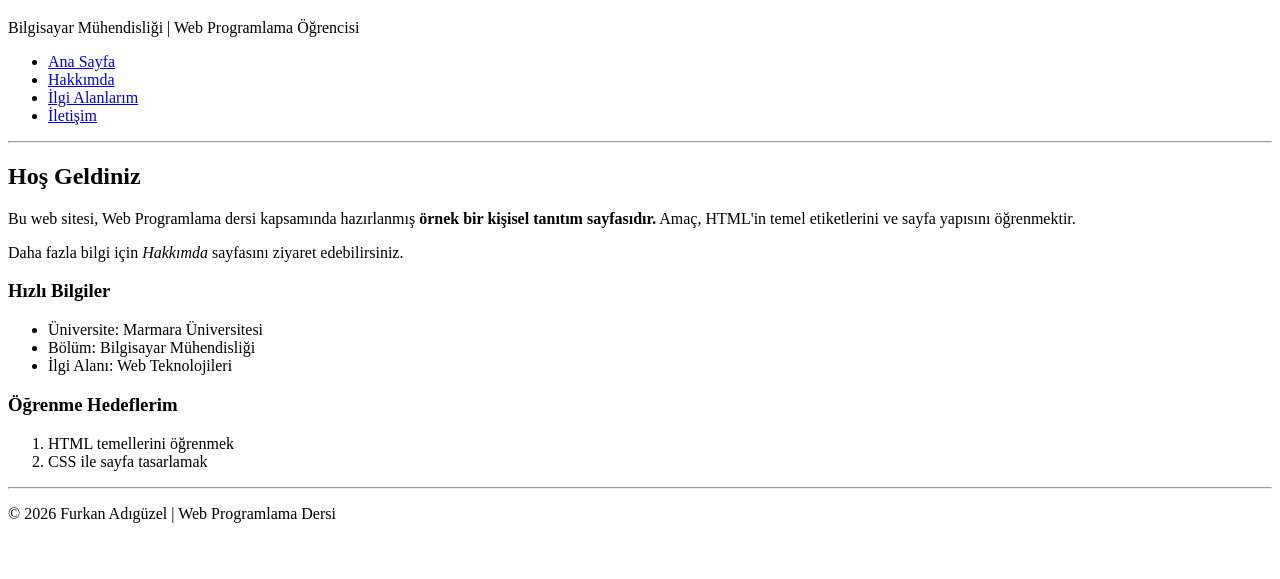
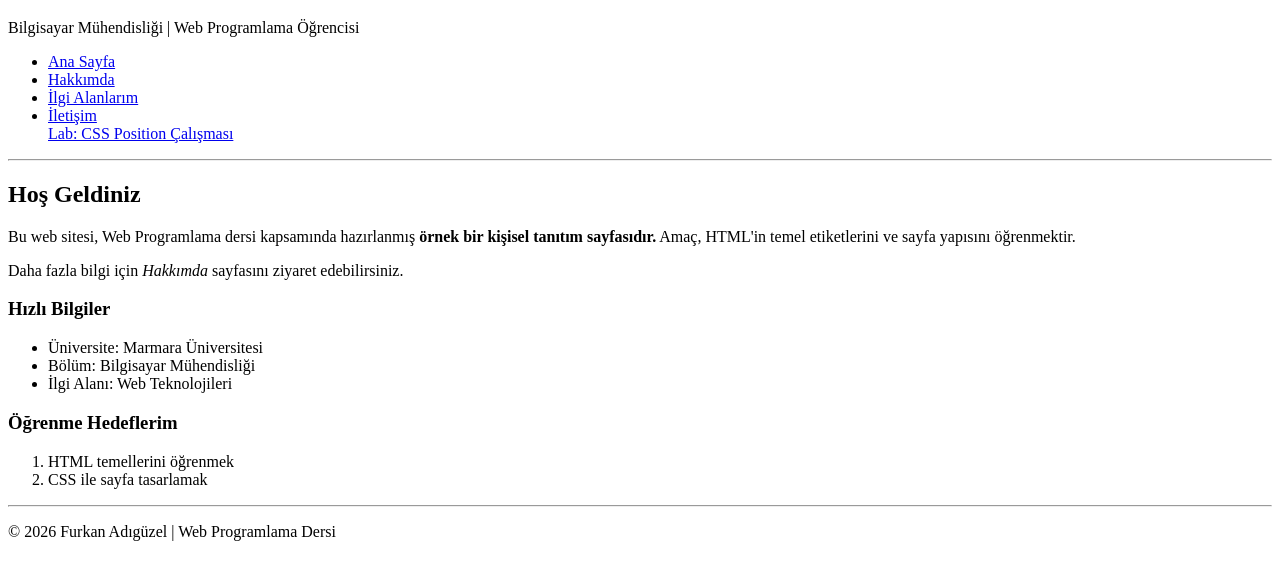
Before and after one commit to caliphos/caliphos.github.io, a plain HTML site: page index.html in a window 1280 px wide. Shown: the part 61-640 px from the top of the page. Drawn offline with Linux system fonts and the light colour scheme.

Commit message:
Update index.html

```diff
--- a/index.html
+++ b/index.html
@@ -14,6 +14,7 @@
             <li><a href="about.html">Hakkımda</a></li>
             <li><a href="interests.html">İlgi Alanlarım</a></li>
             <li><a href="contact.html">İletişim</a></li>
+            <a href="lab-position.html">Lab: CSS Position Çalışması</a>
         </ul>
     </nav>
 
```
